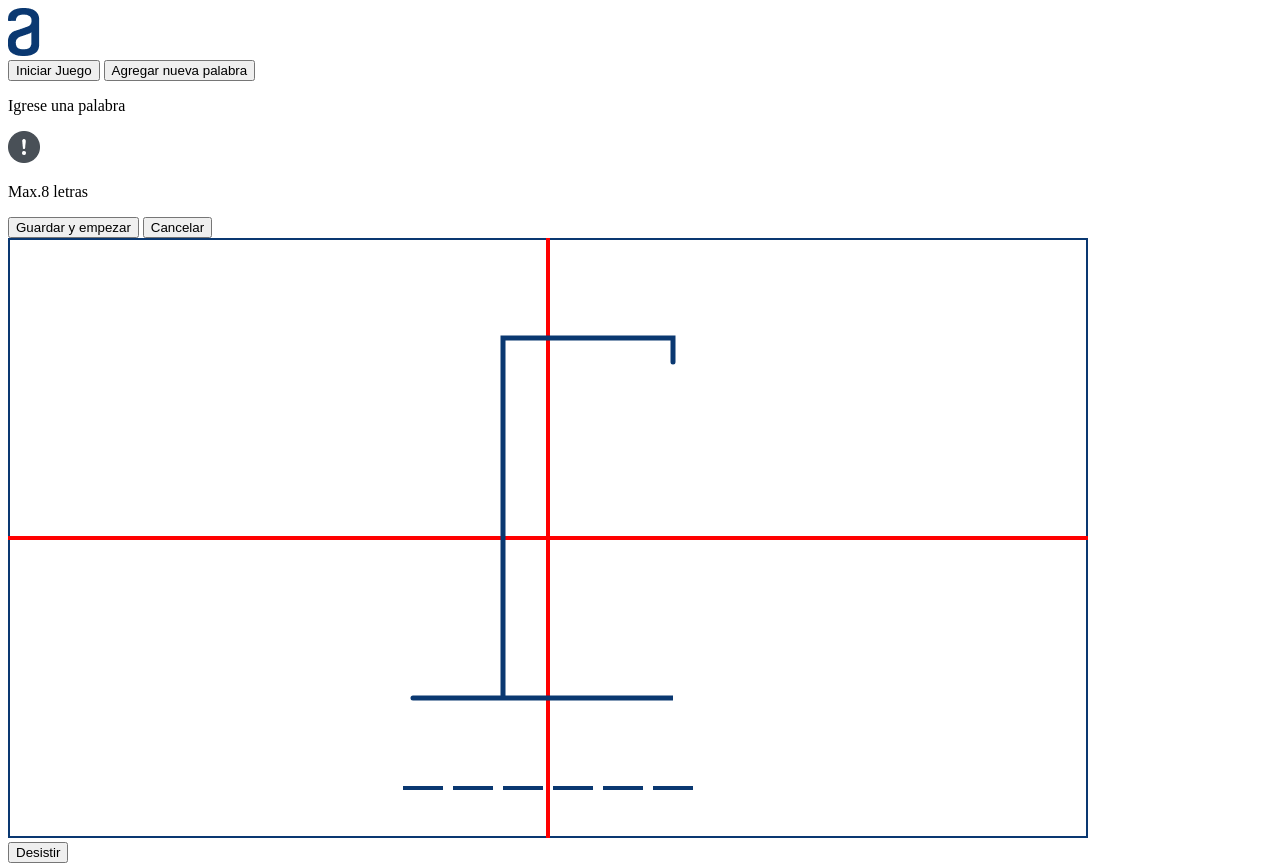
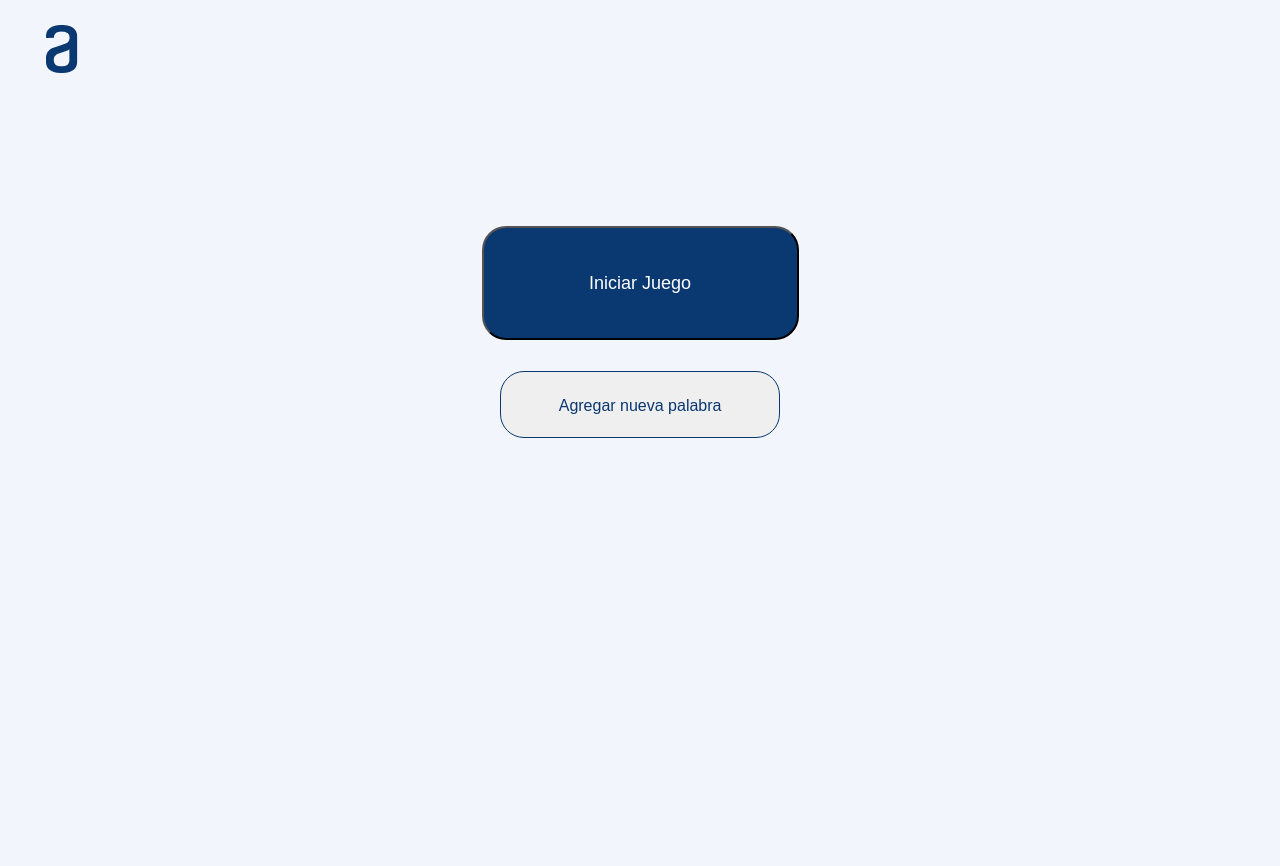
Before and after one commit to ernesto-developer/alura-challenge-ahorcado, a plain HTML site: page index.html in a window 1280 px wide. Shown: the top 866 px of the page. After the commit the page ends 800 px from the top, so only its background shows below. Drawn offline with Linux system fonts and the light colour scheme.

Commit message:
avance con los estilos de la pagina principal

```diff
--- a/index.html
+++ b/index.html
@@ -7,14 +7,14 @@
     <title>Juego del Ahorcado</title>
     <link rel="stylesheet" href="styles.css">
 </head>
-<body>
-    <img src="images/Vector.png" alt="logoAlura">
+<body class="body-page">
+    <img class="logo-Alura" src="images/Vector.png" alt="logoAlura">
 
     <div class="btns_Pagina_Principal">
         <input class="btn_Iniciar_Juego" type="button" value="Iniciar Juego">
         <input class="btn_agrgegar_palabra" type="button" value="Agregar nueva palabra">
     </div>
-        <p>Igrese una palabra</p>
+        <p class="text-ingrese">Igrese una palabra</p>
         <div class="maximo_de_caracteres">
             <img src="images/admiracionIcono.png" alt="icon_alert">
             <p>Max.8 letras</p>
@@ -25,6 +25,7 @@
             <input class="btn_cancelar" type="button" value="Cancelar">
         </div>
 
+
         <canvas class="canvas" width="1080" height="600"></canvas>
 
         <div class="btns_pantalla_del_juego">
@@ -34,12 +35,9 @@
 
 
 
-
     <script src="app.js"></script>
 
+    <!-- <script src="test.js"></script> -->
 
 </body>
 </html>
-<!--
-    <script src="test.js"></script>
--->
--- a/styles.css
+++ b/styles.css
@@ -1,12 +1,75 @@
-.canvas{
+.body-page{
+    width: 100%;
+    height: 100%;
+    background-color: #F3F5FC;
+    position: relative;
+}
 
-/*position: absolute*/
+
+.btns_de_ingresar_palabra{
+    display: none;
+}
+.btns_Pagina_Principal{
+    display: flex;
+    align-items: center;
+    position: absolute;
+    flex-direction: column;
+
+    margin-left: 37%;
+    margin-top: 17%;
+}
+.btns_Pagina_Principal .btn_Iniciar_Juego{
+    /* display: block; */
+    padding: 24px;
+    position: relative;
+    width: 317px;
+    height: 114px;
+    border-radius: 24px;
+    background-color: #0A3871;
+    color: #FFFFFF;
+    font-family: Arial, Helvetica, sans-serif;
+    font-size: 18px;
+    font-weight: normal;
+    line-height: 22px;
+     cursor: pointer;
 
 }
+.btns_Pagina_Principal .btn_agrgegar_palabra{
+    padding: 24px;
+    margin-top: 10%;
+    width: 280px;
+    height: 67px;
+    border: 1px solid #0A3871;
+    box-sizing: border-box;
+    border-radius: 24px;
 
+    color: #0A3871;
+    font-family: Arial, Helvetica, sans-serif;
+    font-size: 16px;
+    line-height: 19px;
+    cursor: pointer;
+}
+.btns_pantalla_del_juego{
+    display:  none;
+}
 #btnX{
 
     position: absolute;
     margin-left: 200px;
     margin-top: 500px;
 }
+.canvas{
+display: none;
+position: absolute;
+}
+.logo-Alura{
+    position: absolute;
+    margin-left: 3%;
+    margin-top: 1.3%;
+}
+.maximo_de_caracteres{
+    display:none;
+}
+.text-ingrese{
+    display: none;
+}
```
Also changed, not shown: test.js (+6 -6 lines).
